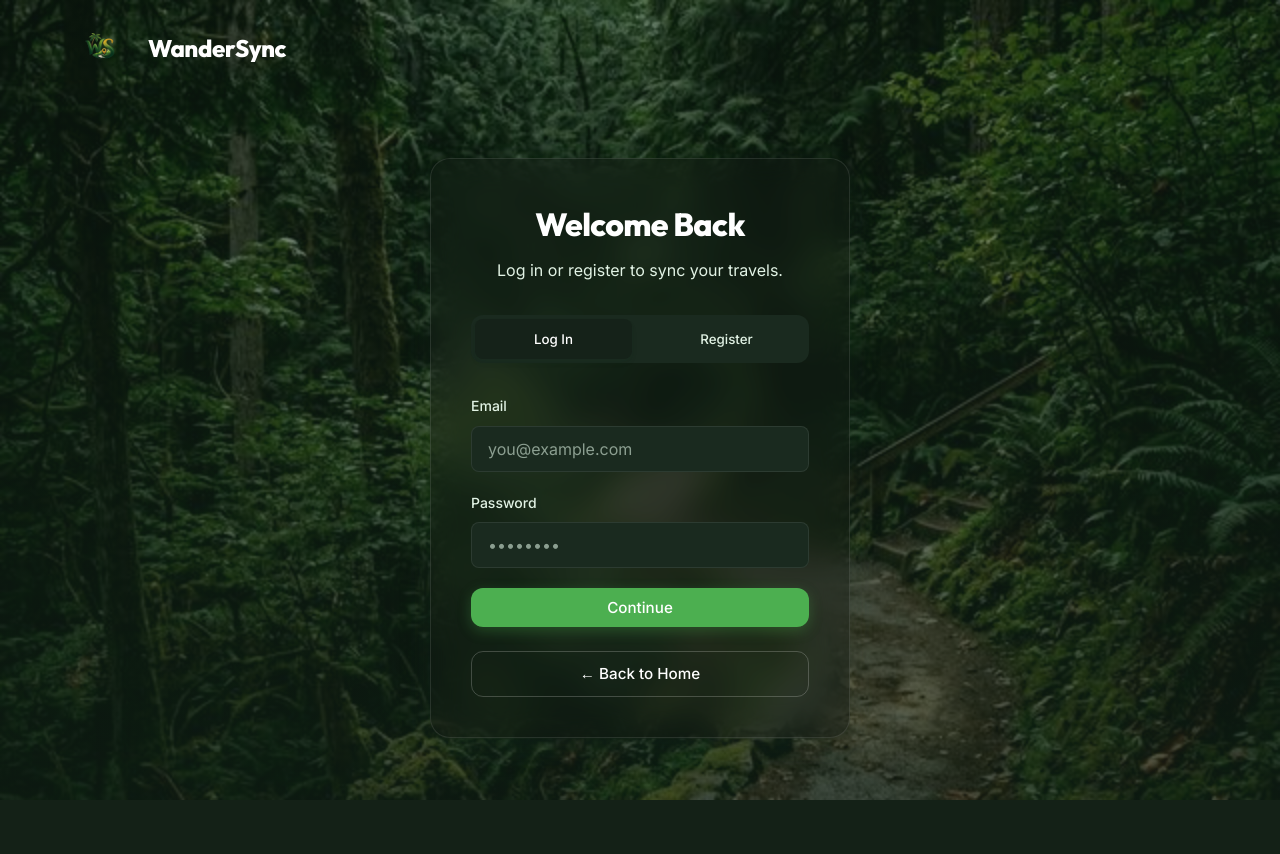
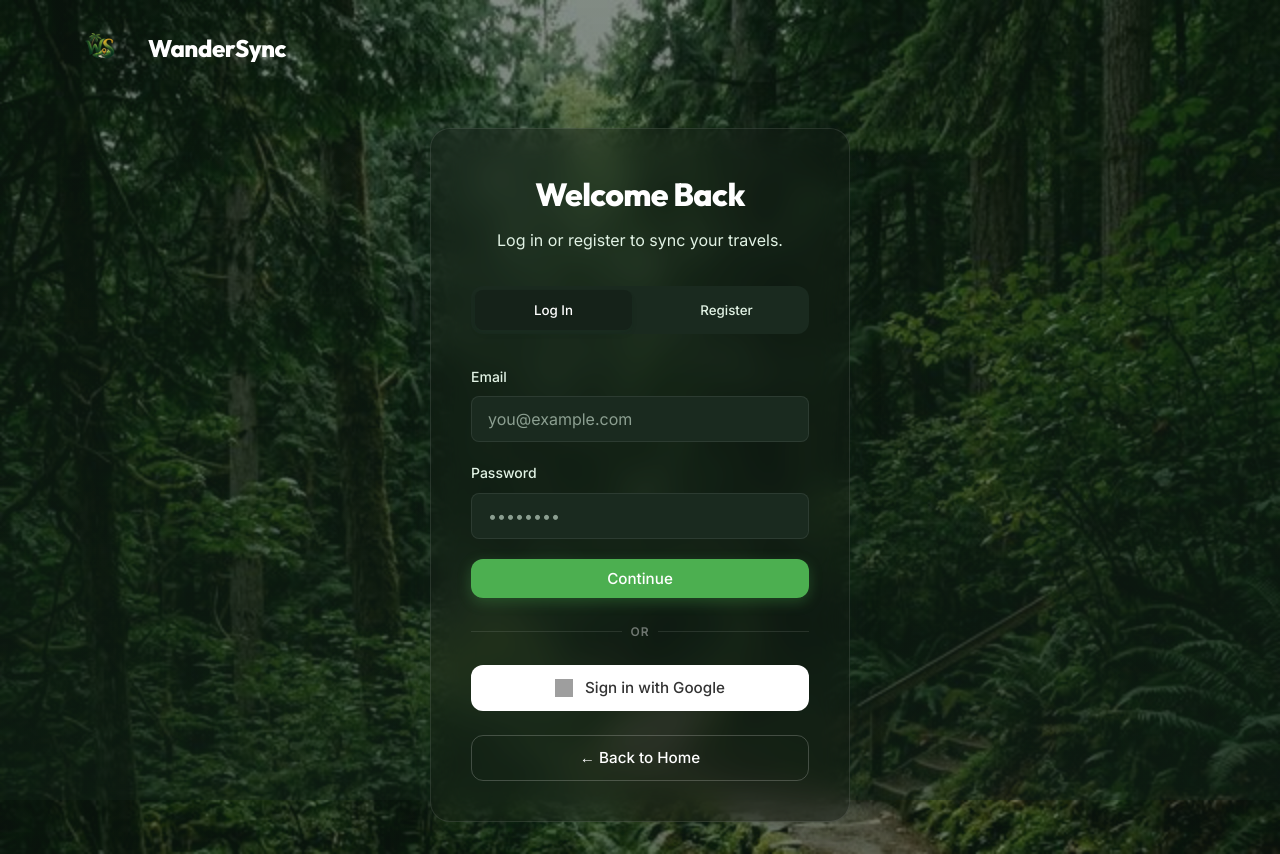
Before and after one commit to annajoy05/WanderSync, a Flask app: a page that uses templates/login.html in a window 1280 px wide. Before the commit the page ends 800 px from the top, so only its background shows below. Run offline with Flask 3, Linux system fonts and the light colour scheme; some libraries are stand-ins or nearby versions; grey boxes are pictures that could not be loaded.

Commit message:
Feat: Add Google OAuth2 integration and fix WanderSnaps location-based display

```diff
--- a/app.py
+++ b/app.py
@@ -9,7 +9,11 @@ from engine import recommendation, mcts_selector, optimizer, planner
 import psycopg2.errors
 
 from werkzeug.utils import secure_filename
+from werkzeug.middleware.proxy_fix import ProxyFix
+from authlib.integrations.flask_client import OAuth
 app = Flask(__name__)
+# Support for proxy headers (Render uses a proxy)
+app.wsgi_app = ProxyFix(app.wsgi_app, x_for=1, x_proto=1, x_host=1, x_prefix=1)
 # In production, set the SECRET_KEY environment variable.
 # You can generate one with: python -c 'import os; print(os.urandom(24).hex())'
 app.secret_key = os.environ.get('SECRET_KEY', 'super_secret_temporary_key')
@@ -17,6 +21,19 @@ app.secret_key = os.environ.get('SECRET_KEY', 'super_secret_temporary_key')
 UPLOAD_FOLDER = os.path.join('static', 'uploads')
 os.makedirs(UPLOAD_FOLDER, exist_ok=True)
 app.config['UPLOAD_FOLDER'] = UPLOAD_FOLDER
+
+# For local development over HTTP (auto-detect Render environment)
+if not os.environ.get('RENDER'):
+    os.environ['OAUTHLIB_INSECURE_TRANSPORT'] = '1'
+
+oauth = OAuth(app)
+google = oauth.register(
+    name='google',
+    client_id=os.environ.get('GOOGLE_CLIENT_ID'),
+    client_secret=os.environ.get('GOOGLE_CLIENT_SECRET'),
+    server_metadata_url='https://accounts.google.com/.well-known/openid-configuration',
+    client_kwargs={'scope': 'openid email profile'}
+)
 
 # Initialize DB on startup (ensure tables exist)
 database.init_db()
@@ -154,6 +171,61 @@ def api_logout():
     resp = jsonify({'message': 'Logged out'})
     resp.set_cookie('token', '', expires=0)
     return resp
+
+# --- Google OAuth Routes ---
+@app.route('/api/auth/google/login')
+def google_login():
+    redirect_uri = url_for('google_authorize', _external=True)
+    return google.authorize_redirect(redirect_uri)
+
+@app.route('/api/auth/google/callback')
+def google_authorize():
+    try:
+        token = google.authorize_access_token()
+        user_info = token.get('userinfo')
+        if not user_info:
+            # Fallback if userinfo not in token
+            resp = google.get('https://openidconnect.googleapis.com/v1/userinfo')
+            user_info = resp.json()
+
+        email = user_info['email']
+        google_id = user_info['sub'] # ID in OpenID is 'sub'
+        full_name = user_info.get('name', 'Google Traveler')
+
+        conn = database.get_db_connection()
+        c = conn.cursor(cursor_factory=database.RealDictCursor)
+
+        # Check if user exists with this google_id or email
+        c.execute('SELECT * FROM users WHERE google_id = %s OR email = %s', (google_id, email))
+        user = c.fetchone()
+
+        if not user:
+            # Create user
+            c.execute('INSERT INTO users (full_name, email, password_hash, google_id) VALUES (%s, %s, %s, %s) RETURNING user_id',
+                      (full_name, email, 'oauth_account_no_password', google_id))
+            user_id = c.fetchone()['user_id']
+            conn.commit()
+        else:
+            user_id = user['user_id']
+            # Link google_id if not already linked
+            if not user.get('google_id'):
+                c.execute('UPDATE users SET google_id = %s WHERE user_id = %s', (google_id, user_id))
+                conn.commit()
+
+        conn.close()
+
+        # Generate JWT
+        jwt_token = jwt.encode({
+            'user_id': user_id,
+            'exp': datetime.datetime.utcnow() + datetime.timedelta(hours=24)
+        }, app.secret_key, algorithm="HS256")
+
+        response = redirect(url_for('dashboard'))
+        response.set_cookie('token', jwt_token, httponly=True)
+        return response
+    except Exception as e:
+        print(f"Google Auth Error: {str(e)}")
+        return redirect(url_for('login_page', error="Google authentication failed"))
 
 # Main Engine Endpoints
 
--- a/database.py
+++ b/database.py
@@ -29,7 +29,8 @@ def init_db():
             bio TEXT DEFAULT '',
             location TEXT DEFAULT '',
             profile_pic TEXT DEFAULT '',
-            cover_pic TEXT DEFAULT ''
+            cover_pic TEXT DEFAULT '',
+            google_id TEXT UNIQUE
         );
 
         CREATE TABLE IF NOT EXISTS trip_experiences (
@@ -69,6 +70,9 @@ def init_db():
             END IF;
             IF NOT EXISTS (SELECT 1 FROM information_schema.columns WHERE table_name='trip_experiences' AND column_name='emergency_health') THEN
                 ALTER TABLE trip_experiences ADD COLUMN emergency_health TEXT DEFAULT '';
+            END IF;
+            IF NOT EXISTS (SELECT 1 FROM information_schema.columns WHERE table_name='users' AND column_name='google_id') THEN
+                ALTER TABLE users ADD COLUMN google_id TEXT UNIQUE;
             END IF;
         END $$;
 
--- a/requirements.txt
+++ b/requirements.txt
@@ -27,3 +27,4 @@ jinja2
 markupsafe
 werkzeug
 gunicorn
+Authlib
--- a/static/main.js
+++ b/static/main.js
@@ -1138,10 +1138,10 @@ async function submitComment(e, blogId) {
 // WANDERSNAPS LOGIC
 // ==========================================
 const snapsData = [
-    { id: 0, title: "Munnar Bliss", img: "/static/snaps/munnar.png", user: "Arjun S.", caption: "Waking up to these misty peaks is a dream come true! 🏔️" },
-    { id: 1, title: "Golden Hour", img: "/static/snaps/teagarden.png", user: "Meera K.", caption: "Tea gardens look magical when the sun starts to dip. 🍵✨" },
-    { id: 2, title: "Vembanad", img: "/static/snaps/backwaters.png", user: "Rahul V.", caption: "Cruising through the backwaters. Pure serenity. 🛶" },
-    { id: 3, title: "Houseboat", img: "https://images.unsplash.com/photo-1593693397690-362cb9666fc2?auto=format&fit=crop&w=800&q=80", user: "Community", caption: "The classic Kerala experience. Must try once! 🌴" }
+    { id: 0, location: "Munnar", title: "Munnar Bliss", img: "/static/snaps/munnar.png", user: "Arjun S.", caption: "Waking up to these misty peaks is a dream come true! 🏔️" },
+    { id: 1, location: "Thekkady", title: "Golden Hour", img: "/static/snaps/teagarden.png", user: "Meera K.", caption: "Tea gardens look magical when the sun starts to dip. 🍵✨" },
+    { id: 2, location: "Vembanad", title: "Vembanad", img: "/static/snaps/backwaters.png", user: "Rahul V.", caption: "Cruising through the backwaters. Pure serenity. 🛶" },
+    { id: 3, location: "Alleppey", title: "Houseboat", img: "https://images.unsplash.com/photo-1593693397690-362cb9666fc2?auto=format&fit=crop&w=800&q=80", user: "Community", caption: "The classic Kerala experience. Must try once! 🌴" }
 ];
 
 let currentSnapIndex = 0;
@@ -1154,7 +1154,7 @@ function openSnap(index) {
     const viewer = document.getElementById('wandersnaps-viewer');
     viewer.classList.remove('hidden');
 
-    renderProgressBars();
+    // renderProgressBars(); // Removed non-existent function call
     renderSnap();
 }
 
@@ -1252,6 +1252,7 @@ function previewSnapImage(event) {
 function finalizeAddSnap(event) {
     event.preventDefault();
 
+    const location = document.getElementById('snap-location').value;
     const caption = document.getElementById('snap-caption').value;
     const userName = document.getElementById('snap-user-name').value;
     const imgSrc = document.getElementById('snap-preview-img').src;
@@ -1259,7 +1260,8 @@ function finalizeAddSnap(event) {
     const newId = snapsData.length;
     snapsData.push({
         id: newId,
-        title: caption.substring(0, 15),
+        location: location,
+        title: location,
         img: imgSrc,
         user: userName,
         caption: caption
@@ -1269,9 +1271,9 @@ function finalizeAddSnap(event) {
     const newSnapHTML = `
         <div class="snap-item" onclick="openSnap(${newId})">
             <div class="snap-circle">
-                <img src="${imgSrc}" alt="${caption}">
+                <img src="${imgSrc}" alt="${location}">
             </div>
-            <span class="snap-label">${caption.substring(0, 10)}...</span>
+            <span class="snap-label">${location}</span>
         </div>
     `;
     container.insertAdjacentHTML('beforeend', newSnapHTML);
--- a/static/style.css
+++ b/static/style.css
@@ -137,6 +137,55 @@ h4,
 
 .btn-full {
     width: 100%;
+}
+
+.btn-google {
+    background: #fff;
+    color: #333;
+    display: flex;
+    align-items: center;
+    justify-content: center;
+    gap: 0.75rem;
+    border: 1px solid rgba(255, 255, 255, 0.1);
+}
+
+.btn-google:hover {
+    background: #f1f1f1;
+    transform: translateY(-1px);
+}
+
+.btn-google img {
+    width: 18px;
+    height: 18px;
+}
+
+.divider {
+    display: flex;
+    align-items: center;
+    text-align: center;
+    margin: 1.5rem 0;
+    color: rgba(255, 255, 255, 0.4);
+}
+
+.divider::before,
+.divider::after {
+    content: '';
+    flex: 1;
+    border-bottom: 1px solid rgba(255, 255, 255, 0.1);
+}
+
+.divider:not(:empty)::before {
+    margin-right: .5rem;
+}
+
+.divider:not(:empty)::after {
+    margin-left: .5rem;
+}
+
+.divider span {
+    font-size: 0.75rem;
+    font-weight: 600;
+    letter-spacing: 1px;
 }
 
 ::placeholder {
--- a/templates/login.html
+++ b/templates/login.html
@@ -43,6 +43,16 @@
 
             <button type="submit" class="btn btn-primary btn-full" id="auth-submit-btn">Continue</button>
         </form>
+
+        <div class="divider">
+            <span>OR</span>
+        </div>
+
+        <a href="/api/auth/google/login" class="btn btn-google btn-full">
+            <img src="https://www.gstatic.com/firebasejs/ui/2.0.0/images/auth/google.svg" alt="Google Logo">
+            Sign in with Google
+        </a>
+
         <a href="/home" class="btn btn-secondary btn-full" style="margin-top: 1.5rem; border-color: rgba(255,255,255,0.2);">← Back to Home</a>
     </div>
 </div>
```
Also changed, not shown: templates/dashboard.html (+15 -4 lines).
